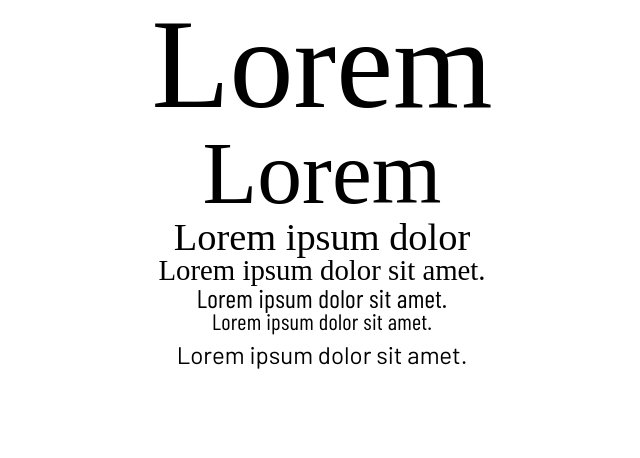
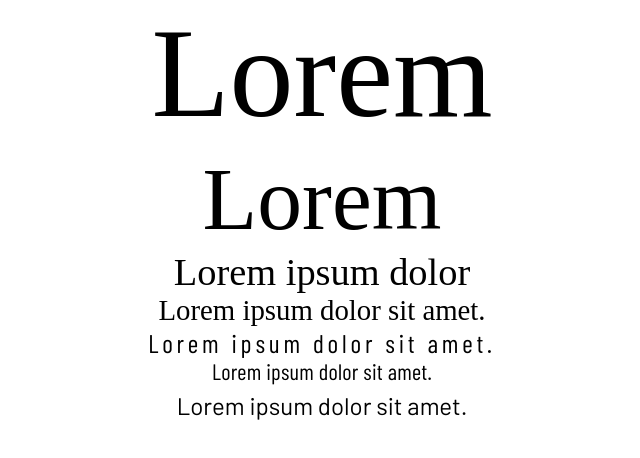
Before and after one commit to vyacheslav-piskun/kata-space-tourism, a Gatsby site: page / in a window 1280 px wide. Shown: the whole page, without its empty margins (318-958 px from the left). Built offline with nearby package versions, Linux system fonts and the light colour scheme; Gatsby itself is replaced by a stand-in of ours; a web font is replaced by a local one.

Commit message:
fix Typography styles

```diff
--- a/src/components/Typography/Typography.module.scss
+++ b/src/components/Typography/Typography.module.scss
@@ -7,39 +7,33 @@
 .text_preset_1 {
   @include belleFairRegular;
   font-size: 8rem;
-  line-height: 100%;
 }
 
 .text_preset_2 {
   @include belleFairRegular;
   font-size: 5.6rem;
-  line-height: 100%;
 }
 
 .text_preset_3 {
   @include belleFairRegular;
   font-size: 2.4rem;
-  line-height: 100%;
 }
 
 .text_preset_4 {
   @include belleFairRegular;
   font-size: 1.8rem;
-  line-height: 100%;
 }
 
 .text_preset_6 {
   @include barlowCondensedRegular;
   font-size: 1.6rem;
-  letter-spacing: 0.015rem;
-  line-height: 100%;
+  letter-spacing: 0.15em;
 }
 
 .text_preset_8 {
   @include barlowCondensedRegular;
   font-size: 1.4rem;
   letter-spacing: 0.015rem;
-  line-height: 100%;
 }
 
 .text_preset_9 {
```
